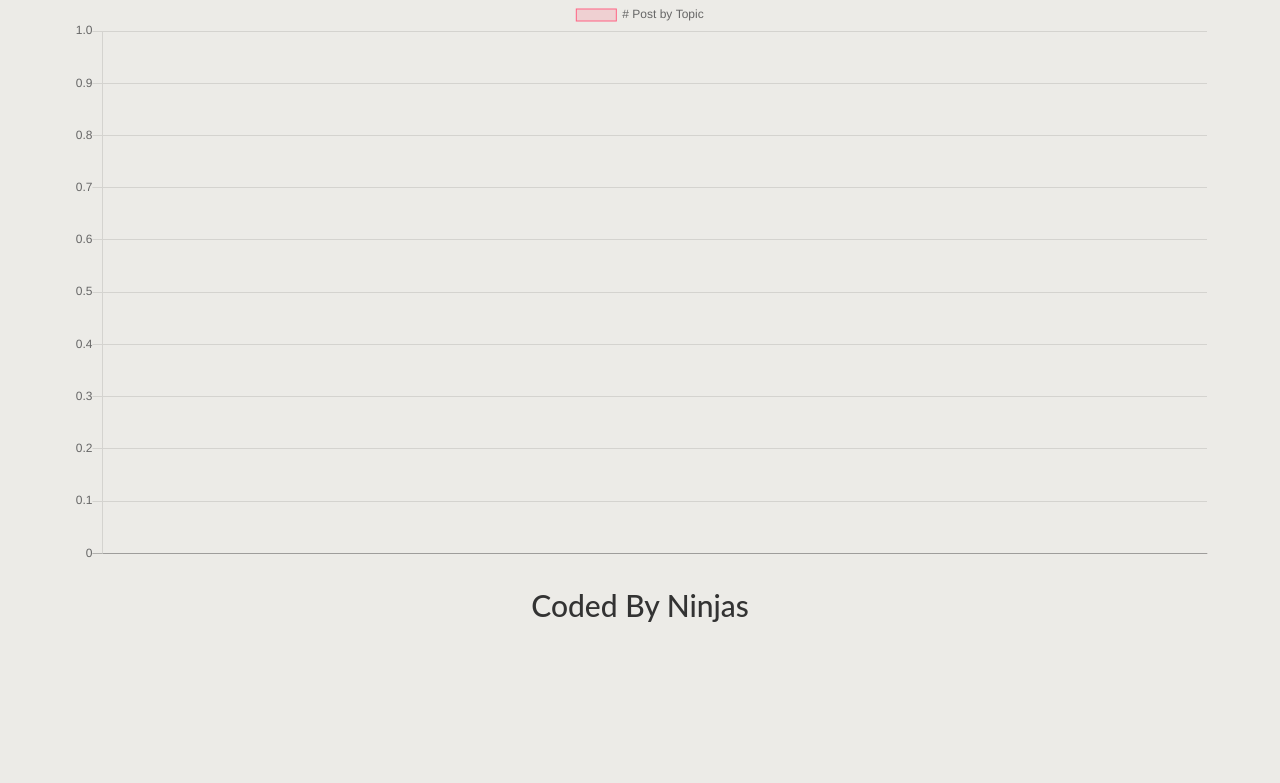
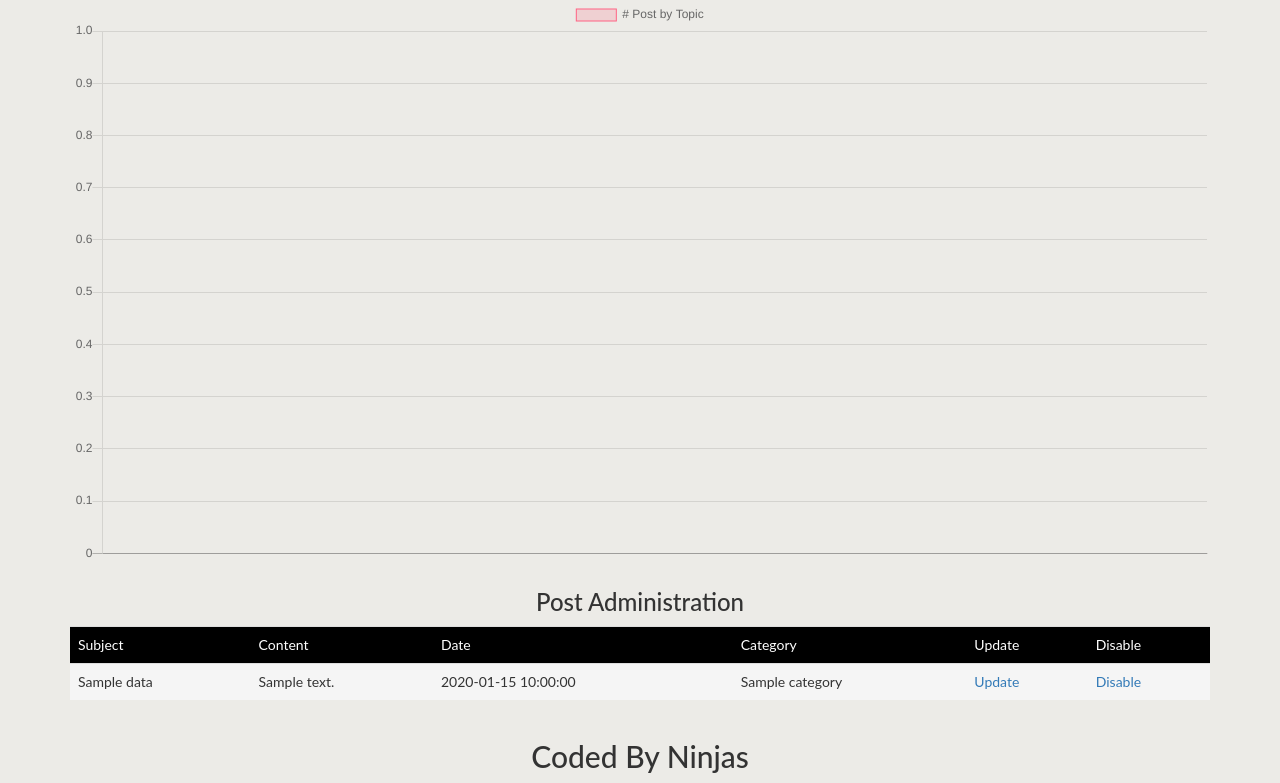
Before and after one commit to JPGITHUB1519/Cincinnatus-Final-Project, a Python web app: template templates/admin.html in a window 1280 px wide. Shown: the part 140-923 px from the top of the page. Before the commit the page ends 762 px from the top, so only its background shows below. Run offline with Jinja, Linux system fonts and the light colour scheme; the template is opened without the code that fills it: most values are stand-ins (such as "Sample title", 1, 10 or a date in 2020); some libraries are stand-ins or nearby versions.

Commit message:
Update Post Function

```diff
--- a/static/css/style.css
+++ b/static/css/style.css
@@ -126,6 +126,24 @@ body
 }
 
 /* ==========================================================================
+   Tables
+   ==========================================================================
+*/
+
+thead tr:first-child td
+{
+    background-color: black;
+    color: white
+}
+
+
+
+tbody tr:nth-child(even)
+{
+  background-color: white;
+}
+
+/* ==========================================================================
    Responsive Media Queries
    ==========================================================================
 */
--- a/templates/admin.html
+++ b/templates/admin.html
@@ -8,27 +8,79 @@
 			<canvas id="myChart"></canvas>
 		</div>
 	</div>
+	<div class="row">
+		<div class="small-12">
+			<h3 class="text-center">Post Administration</h3>
+		</div>
+	</div>
+	<div class="table-responsive">
+		<table class="table">
+			<thead>
+				<thead>
+					<tr>
+						<td>Subject</td>
+						<td>Content</td>
+						<td>Date</td>
+						<td>Category</td>
+						<td>Update</td>
+						<td>Disable</td>
+					</tr>
+				</thead>
+				<tbody>
+					{% for data in list_posts %}
+						<tr class="active">
+							<td>{{ data.subject }}</td>
+							<td>{{ data.content }}</td>
+							<td>{{ data.date }}</td>
+							<td>{{ data.category.name }}</td>
+							<td><a href="/newpost?p={{data.key().id()}}">Update</a></td>
+							<td><a href="#" value="{{data.key().id()}}">Disable</a></td>
+						</tr>
+					{% endfor %}
+				</tbody>
+			</thead>
+		</table>
+	</div>
+
+
 	<script type="text/javascript">
-		/* function to get keys from a json */
+		/* function to get keys and values from a json sended by the server */
 		function get_keys(json_data)
 		{
 			keys = []
+			values = []
 			for(data in json_data)
 			{
-				keys.push(data)
+				// if the category is not empty
+				if (json_data[data] > 0)
+				{
+					keys.push(data)
+					values.push(json_data[data]);
+				}
 			}
-			console.log(keys);
-			return keys
+			console.log(keys, values);
+			return [keys, values];
 		}
+		/* getting data from the server to the chart **/
+		var data_keys;
+		var data;
+		data_keys = get_keys({{data_json | safe}})[0]
+		data = get_keys({{data_json | safe}})[1]
+		console.log(data_keys)
+		console.log(data)
 		var ctx = document.getElementById("myChart");
 		var myChart = new Chart(ctx, {
 		type: 'bar',
 		data: {
 			/* pass the data as a json */
-		    labels: get_keys({{data_json | safe}}) ,
+		    labels:  data_keys,
 		    datasets: [{
 		        label: '# Post by Topic',
-		        data: {{data_numbers}},
+		        data: data,
+		        scaleOverride: true,
+    scaleStepWidth: 1,
+    scaleStartValue: 0,
+    showLegend: true,
 		        backgroundColor: [
 		            'rgba(255, 99, 132, 0.2)',
 		            'rgba(54, 162, 235, 0.2)',
@@ -45,7 +97,7 @@
 		            'rgba(153, 102, 255, 1)',
 		            'rgba(255, 159, 64, 1)'
 		        ],
-		        borderWidth: 1,
+		        borderWidth: 1
 		    }]
 		},
 		options: {
--- a/templates/newpost.html
+++ b/templates/newpost.html
@@ -8,11 +8,11 @@
 			<form method="post">
 				<div class="form-group">
 					<label>Subject</label>
-					<input type="text" name="subject" class="form-control" placeholder="subject">
+					<input type="text" name="subject" class="form-control" placeholder="subject" value = "{{ subject }}">
 				</div>
 				<div class="form-group">
 					<label>Content</label>
-					<textarea class="form-control" name = "content"></textarea>
+					<textarea class="form-control" name = "content">{{ content }}</textarea>
 				</div>
 				<div class="row">
 					<div class="col-xs-4">
```
Also changed, not shown: handlers/admin_handler.py (+4 -8 lines), handlers/newpost_handler.py (+36 -19 lines), handlers/permalink_handler.py (+6 -1 lines), utility.py (+26 -10 lines), 4 other files.
